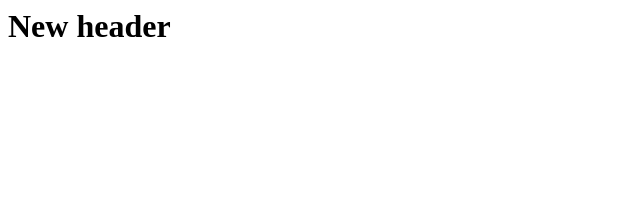
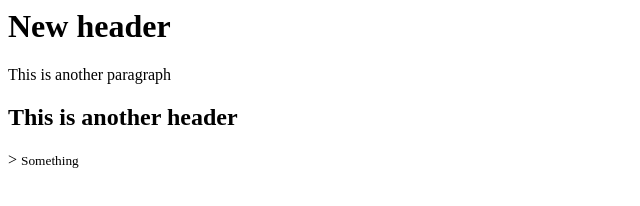
Before and after one commit to YVic95/git-tutorial, a plain HTML site: page index.html in a window 1280 px wide. Shown: the whole page, without its empty margins (0-640 px from the left). Drawn offline with Linux system fonts and the light colour scheme.

Commit message:
index structure have been updated

```diff
--- a/index.html
+++ b/index.html
@@ -4,5 +4,11 @@
     </head>
     <body>
         <h1>New header</h1>
+
+        <p>This is another paragraph</p>
+
+        <h2>This is another header</h2>>
+
+        <small>Something</small>
     </body>
 </html>
```
